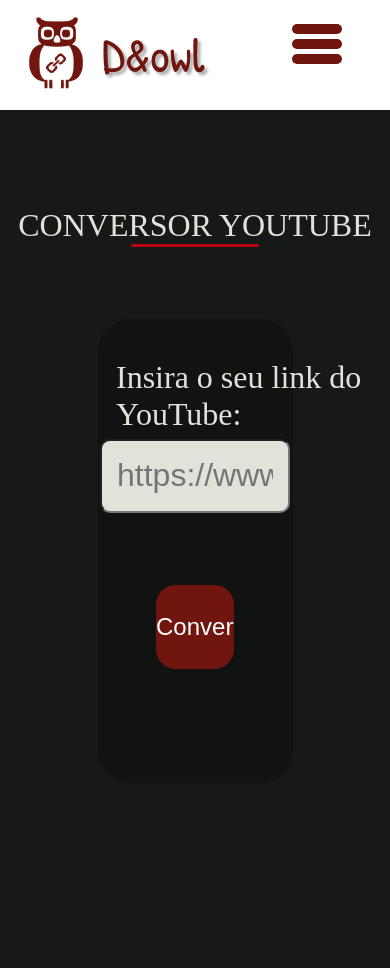
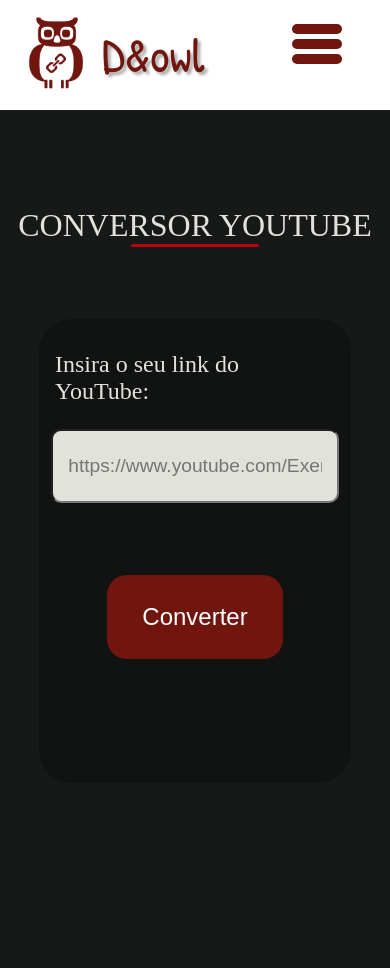
Before and after one commit to Henrique-Estrela/D-owl, a PHP site: page / in a window 390 px wide. Shown: the top 968 px of the page. Before the commit the page ends 669 px from the top, so only its background shows below. Run offline with PHP 8.4, Linux system fonts and the light colour scheme; some libraries are stand-ins or nearby versions.

Commit message:
atualizado

```diff
--- a/_css/responsive.css
+++ b/_css/responsive.css
@@ -4,6 +4,9 @@
     }
     .container-card{
         pointer-events: painted;
+    }
+    .navbar-p{
+        display: block;
     }
 
     .navbar-end{
@@ -15,8 +18,25 @@
     }
 
    #propaganda a{
-    display: none;
     position: absolute;
+    width: 95vw;
+    height: 6rem;
+    top: 115vh;
+    }
+    .caixa{
+        width: 80vw ;
+        margin-bottom: 2rem;
+    }
+    .text{
+        font-size: 1.5rem;
+    }
+    #link{
+        width: 65vw;
+        font-size: 1.2rem;
+    }
+    .btn{
+        width: 45vw;
+
     }
 }
 
--- a/_css/style.css
+++ b/_css/style.css
@@ -26,6 +26,8 @@
 body{
     background-color: var(--preto-c) ;
     margin-top: 15vh;
+    overflow-x: hidden;
+
 }
 
 body::-webkit-scrollbar {
@@ -115,6 +117,7 @@
 
      .navbar-p{
         margin-top: -1rem;
+        display: none;
         z-index: 101;
         position: absolute;
         background-color: var(--branco);
@@ -210,12 +213,10 @@
     color: var(--vermelho-claro);
     background-color: var(--branco-d);
     font-size: 2rem;
-    margin-top: 7.5rem;
+    margin-top: 0.5rem;
 }
 .text{
-    position: absolute;
-    margin-top: 2.5rem;
-    margin-left: 1rem;
+    padding: 1rem;
     font-size: 2rem;
     color: var(--branco-d);
 }
--- a/index.php
+++ b/index.php
@@ -95,8 +95,8 @@
 
                     <div class="caixa centralize-lado">
                         <form method="GET" action="converter.php">
-                            <ul class="">
-                                <span class="text" >Insira o seu link do YouTube:</span>
+                            <ul class="text-c">
+                                <span class="centralize-lado text t-1" >Insira o seu link do YouTube:</span>
                                 <li class="centralize-lado">
                                     <input placeholder="https://www.youtube.com/Exemplo" type="url" name="link" id="link" required>
                                 </li>
```
